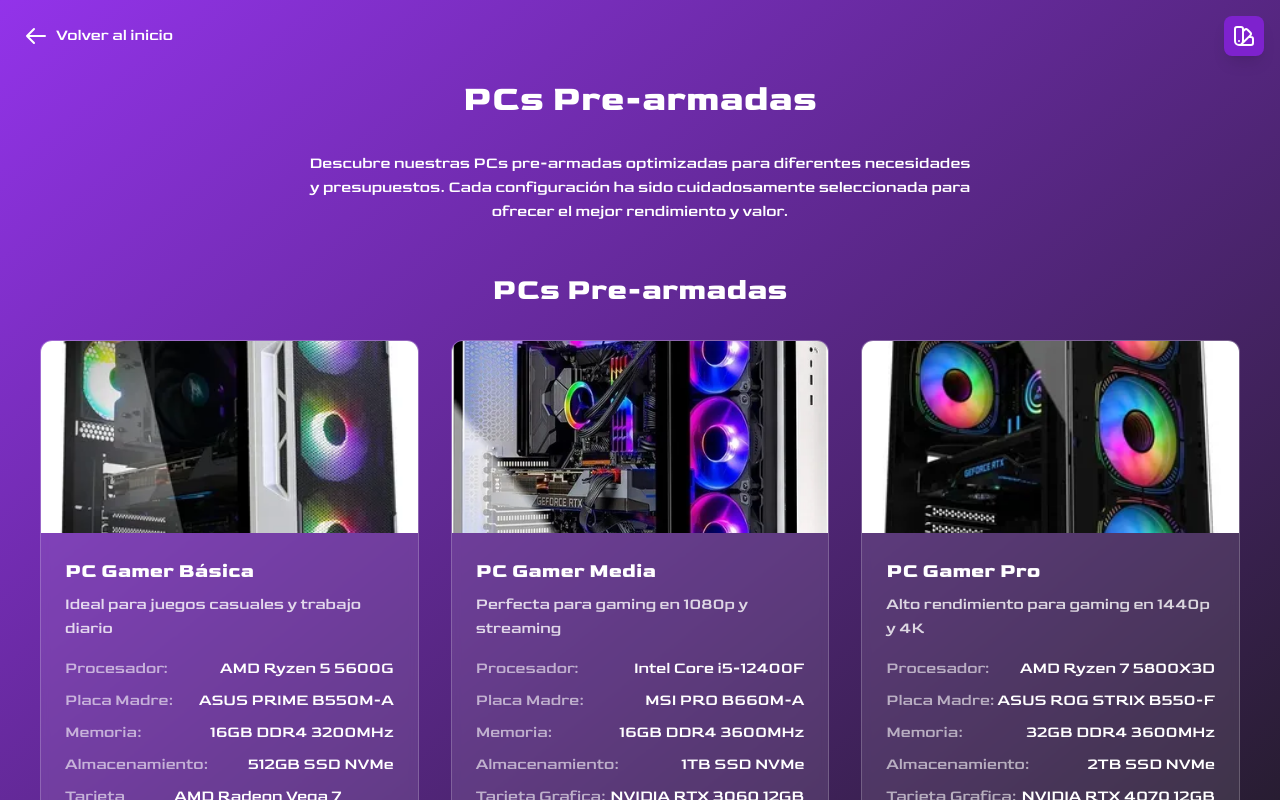
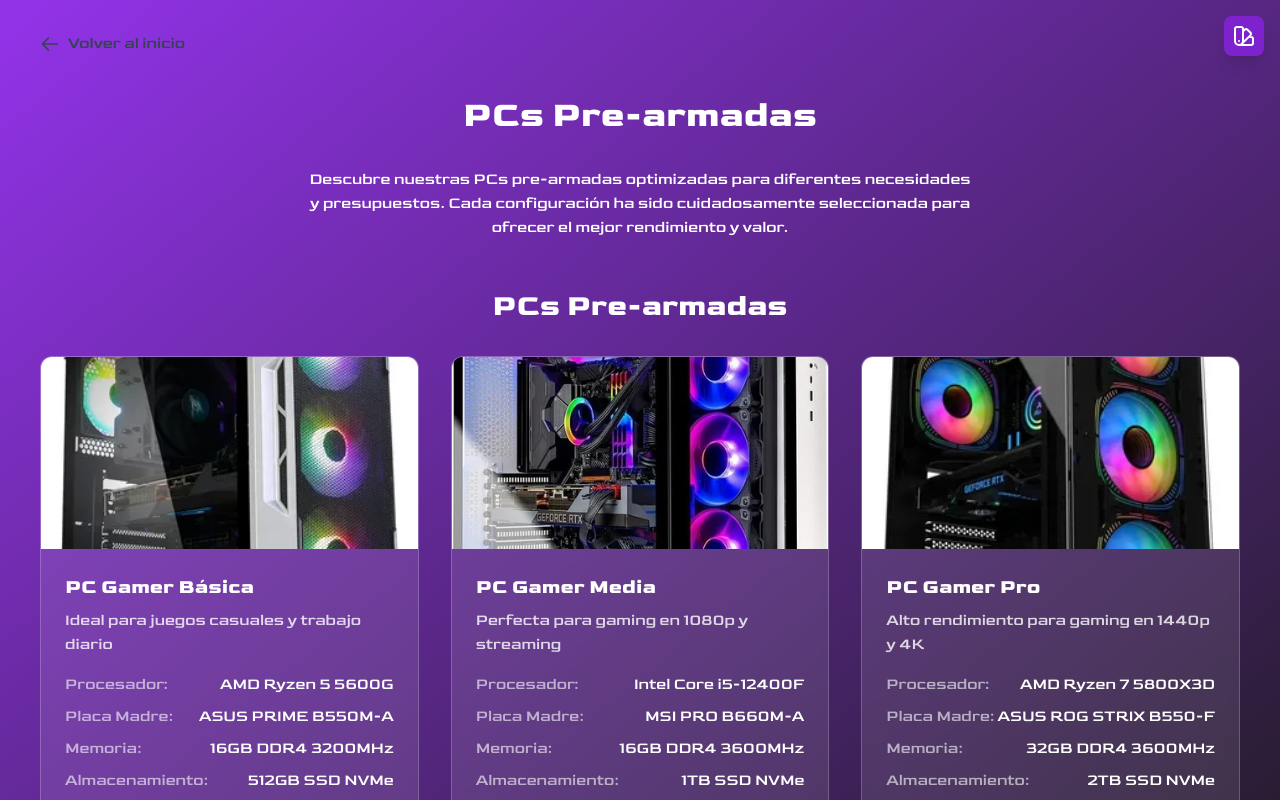
Before and after one commit to adonis386/solcuiones-cgt, a Next.js app: page /pcs-prearmadas in a window 1280 px wide. Shown: the top 800 px of the page. Built offline with nearby package versions, Linux system fonts and the light colour scheme.

Commit message:
fix: reemplaza etiquetas <a> por componentes Link de Next.js

```diff
--- a/app/armar-pc/page.tsx
+++ b/app/armar-pc/page.tsx
@@ -5,6 +5,7 @@
 import Image from "next/image";
 import { useTheme } from '../components/ThemeProvider';
 import ThemeSelector from '../components/ThemeSelector';
+import Link from 'next/link';
 
 interface Categoria {
   id: number;
@@ -413,15 +414,12 @@
     <div className={`min-h-screen flex flex-col items-center bg-gradient-to-br ${currentTheme.primary} dark:${currentTheme.secondary} p-6 pb-32`}>
       <ThemeSelector />
       <div className="w-full max-w-2xl flex justify-between items-center mb-8">
-        <a
-          href="/"
-          className="flex items-center gap-2 text-white hover:text-purple-300 transition-colors"
-        >
-          <svg className="w-6 h-6" fill="none" stroke="currentColor" viewBox="0 0 24 24">
+        <Link href="/" className="flex items-center gap-2 px-4 py-2 text-gray-700 hover:bg-purple-100 rounded-lg transition-colors">
+          <svg className="w-5 h-5" fill="none" stroke="currentColor" viewBox="0 0 24 24">
             <path strokeLinecap="round" strokeLinejoin="round" strokeWidth={2} d="M10 19l-7-7m0 0l7-7m-7 7h18" />
           </svg>
           <span className="hidden sm:inline">Volver al inicio</span>
-        </a>
+        </Link>
       </div>
       <h2 className={`text-3xl sm:text-4xl font-bold ${currentTheme.text} mt-8 mb-4 text-center animate-fade-in`}>
         Arma tu PC
--- a/app/pcs-prearmadas/page.tsx
+++ b/app/pcs-prearmadas/page.tsx
@@ -3,6 +3,7 @@
 import React from 'react';
 import PCsPreArmadas from '../components/PCsPreArmadas';
 import { useTheme } from '../components';
+import Link from 'next/link';
 
 const PCsPreArmadasPage = () => {
   const { currentTheme } = useTheme();
@@ -11,15 +12,15 @@
 
     <div className={`min-h-screen bg-gradient-to-br ${currentTheme.primary} dark:${currentTheme.secondary} p-6`}>
       <div className="w-full max-w-2xl flex justify-between items-center mb-8">
-        <a
+        <Link
           href="/"
-          className="flex items-center gap-2 text-white hover:text-purple-300 transition-colors"
+          className="flex items-center gap-2 px-4 py-2 text-gray-700 hover:bg-purple-100 rounded-lg transition-colors"
         >
-          <svg className="w-6 h-6" fill="none" stroke="currentColor" viewBox="0 0 24 24">
+          <svg className="w-5 h-5" fill="none" stroke="currentColor" viewBox="0 0 24 24">
             <path strokeLinecap="round" strokeLinejoin="round" strokeWidth={2} d="M10 19l-7-7m0 0l7-7m-7 7h18" />
           </svg>
           <span className="hidden sm:inline">Volver al inicio</span>
-        </a>
+        </Link>
       </div>
       <div className="max-w-7xl mx-auto">
         <h1 className={`text-4xl font-bold ${currentTheme.text} text-center mb-8 mt-8`}>
```
